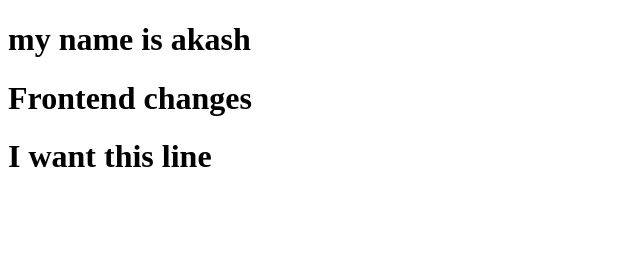
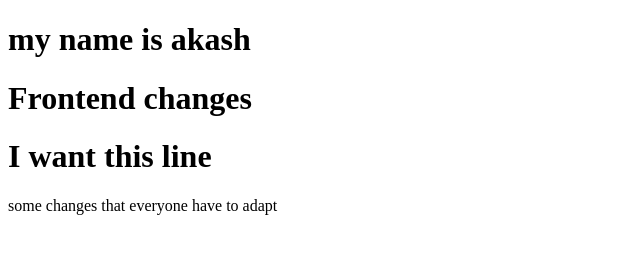
Before and after one commit to akashraja33/Sample-repo1, a plain HTML site: page index.html in a window 1280 px wide. Shown: the whole page, without its empty margins (0-640 px from the left). Drawn offline with Linux system fonts and the light colour scheme.

Commit message:
feat : added a new line

```diff
--- a/index.html
+++ b/index.html
@@ -9,5 +9,6 @@
     <h1>my name is akash</h1>
     <h1>Frontend changes</h1>
     <h1>I want this line</h1>
+    some changes that everyone have to adapt
 </body>
 </html>
```
